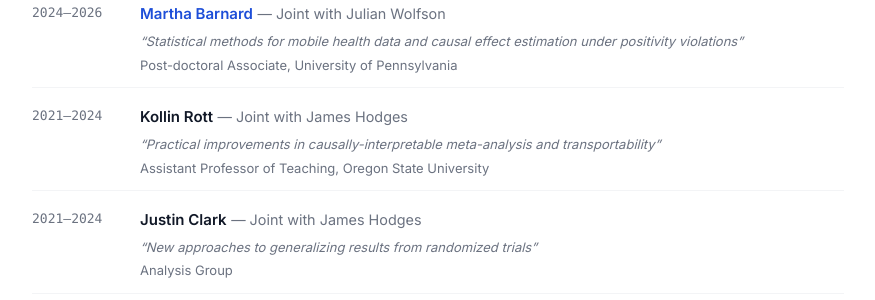
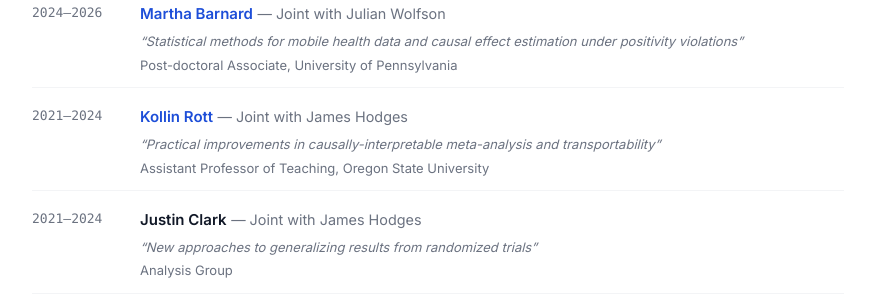
Before and after one commit to jaredhuling/jaredhuling.github.io, a Jekyll site: the page built from _pages/people.md, in a window 1280 px wide and 900 px high, scrolled down 816 px. Shown: the part 150-450 px from the top of the window, without its empty margins (202-1077 px from the left). Built offline with Jekyll 4.4.1, drawn with Linux system fonts in a browser that asks for light colours.

Commit message:
people site

```diff
--- a/_pages/people.md
+++ b/_pages/people.md
@@ -91,7 +91,7 @@ title: People
   <li>
     <span class="alumni-years">2021–2024</span>
     <div class="alumni-info">
-      <span class="alumni-name">Kollin Rott</span>
+      <span class="alumni-name"><a href="https://stat.oregonstate.edu/directory/kollin-rott">Kollin Rott</a></span>
       <span class="alumni-detail"> &mdash; Joint with James Hodges</span>
       <div class="alumni-dissertation">&ldquo;Practical improvements in causally-interpretable meta-analysis and transportability&rdquo;</div>
       <div class="alumni-now">Assistant Professor of Teaching, Oregon State University</div>
```
